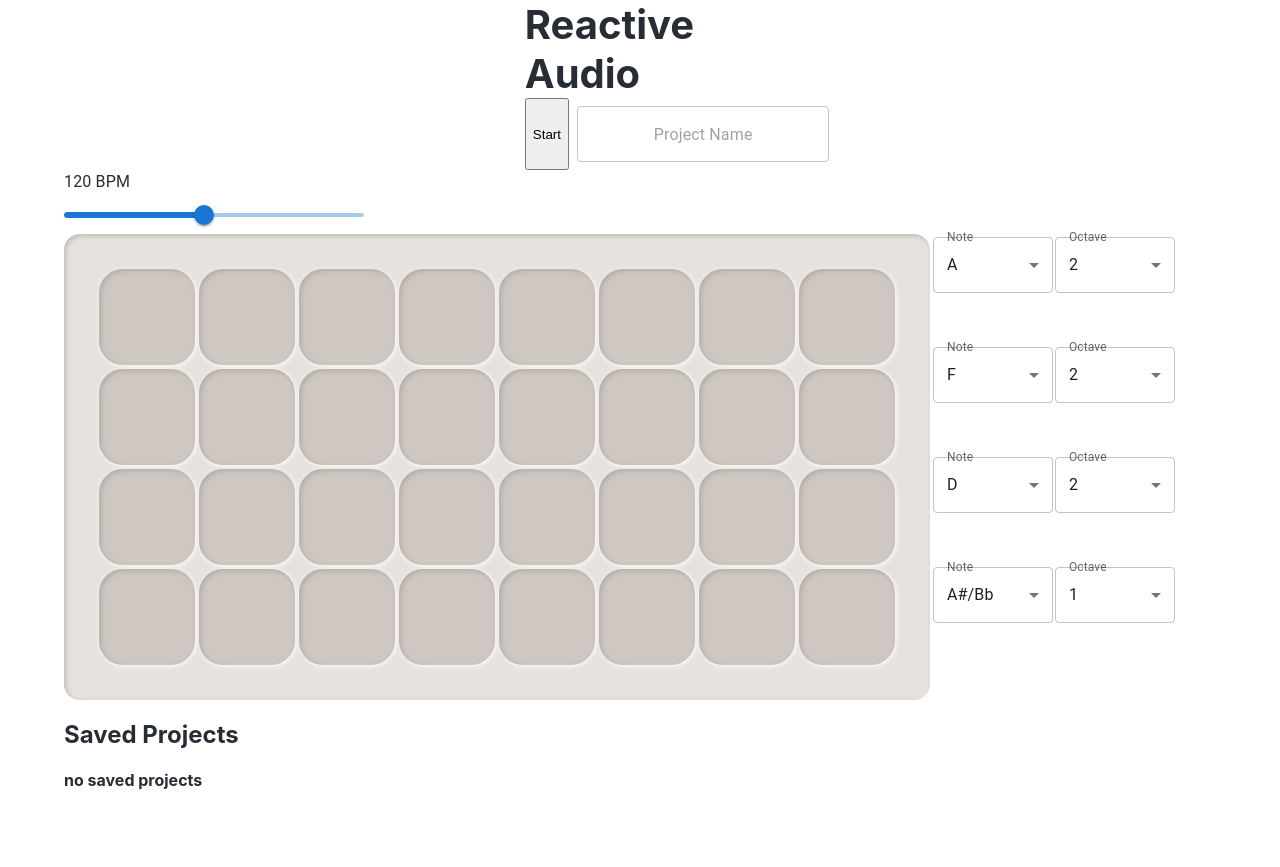
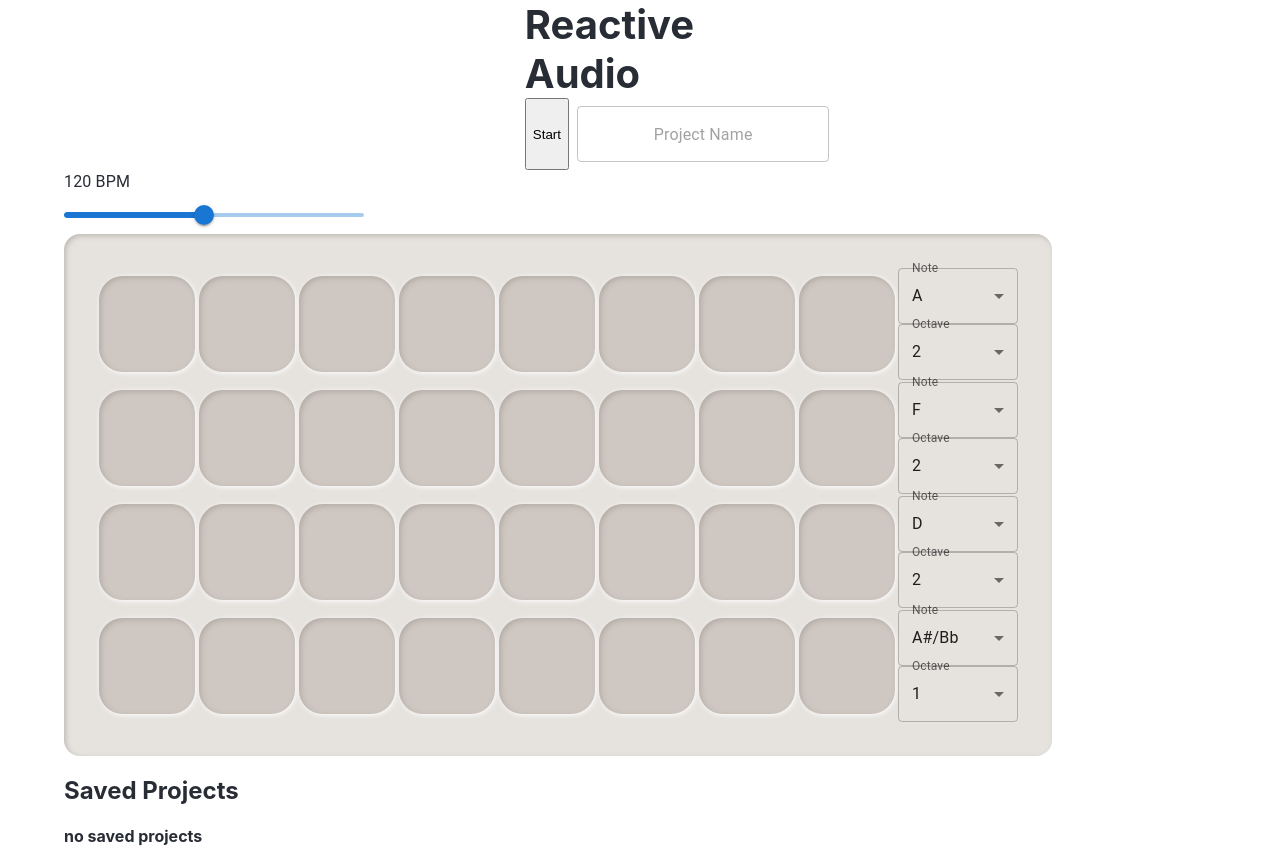
Before and after one commit to rriegel/Reactive-Audio, a React app: page / in a window 1280 px wide. Before the commit the page ends 811 px from the top, so only its background shows below. Built offline with nearby package versions, Linux system fonts and the light colour scheme; no server answers; the HTML template or start-up script is replaced by a standard one.

Commit message:
moved note/octave selectors into the window of the sequencer

```diff
--- a/client/src/app.jsx
+++ b/client/src/app.jsx
@@ -150,31 +150,9 @@ class App extends React.Component {
             isPlaying={ this.state.isPlaying }
             checked={ this.state.checked }
             boxToggle={ (row, index) => this.boxToggle(row, index) }
+            changeNote={ (e) => this.changeNote(e) }
+            changeOctave={ (e) => this.changeOctave(e) }
           />
-          <form>
-            <table>
-              <tbody>
-                {this.state.checked.map((row, key) => (
-                  <tr className="input-row" key={ key }>
-                    <td>
-                      <NoteSelect
-                        boxrow={ key+"" }
-                        note={ this.state.notes[key] }
-                        changeNote={ (e) => this.changeNote(e) }
-                      />
-                    </td>
-                    <td>
-                      <OctaveSelect
-                        boxrow={ key+"" }
-                        octave={ this.state.octaves[key] }
-                        changeOctave={ (e) => this.changeOctave(e) }
-                      />
-                    </td>
-                  </tr>
-                ))}
-              </tbody>
-            </table>
-          </form>
         </div>
         <SaveList
           saves={ this.state.savestates }
--- a/client/src/components/Sequencer.jsx
+++ b/client/src/components/Sequencer.jsx
@@ -3,7 +3,7 @@ import './Sequencer.css';
 import SequencerRow from './SequencerRow.jsx';
 import togglePlay from './utils/togglePlay.js';
 
-function Sequencer({ notes, octaves, BPM, isPlaying, checked, boxToggle }) {
+function Sequencer({ notes, octaves, BPM, isPlaying, checked, boxToggle, changeNote, changeOctave }) {
 
   const [active, setActive] = useState(null);
 
@@ -29,6 +29,10 @@ function Sequencer({ notes, octaves, BPM, isPlaying, checked, boxToggle }) {
             row={ key }
             boxToggle={ boxToggle }
             active={ active }
+            notes={ notes }
+            octaves={ octaves }
+            changeNote={ changeNote }
+            changeOctave={ changeOctave }
           />
         ))}
       </tbody>
--- a/client/src/components/SequencerRow.jsx
+++ b/client/src/components/SequencerRow.jsx
@@ -1,8 +1,10 @@
 import React from 'react';
 import GridBox from './GridBox.jsx';
 import * as Tone from 'tone';
+import NoteSelect from './utils/NoteSelect.js';
+import OctaveSelect from './utils/OctaveSelect.js';
 
-function SequencerRow({checked, row, boxToggle, active}) {
+function SequencerRow({checked, row, boxToggle, active, notes, octaves, changeNote, changeOctave}) {
   return (
     <tr>
       {checked[row].map((boxValue, key) => {
@@ -17,6 +19,16 @@ function SequencerRow({checked, row, boxToggle, active}) {
           />
         )
       })}
+      <NoteSelect
+        boxrow={ row+"" }
+        note={ notes[row] }
+        changeNote={ changeNote }
+      />
+      <OctaveSelect
+        boxrow={ row+"" }
+        octave={ octaves[row] }
+        changeOctave={ changeOctave }
+      />
     </tr>
   )
 };
```
